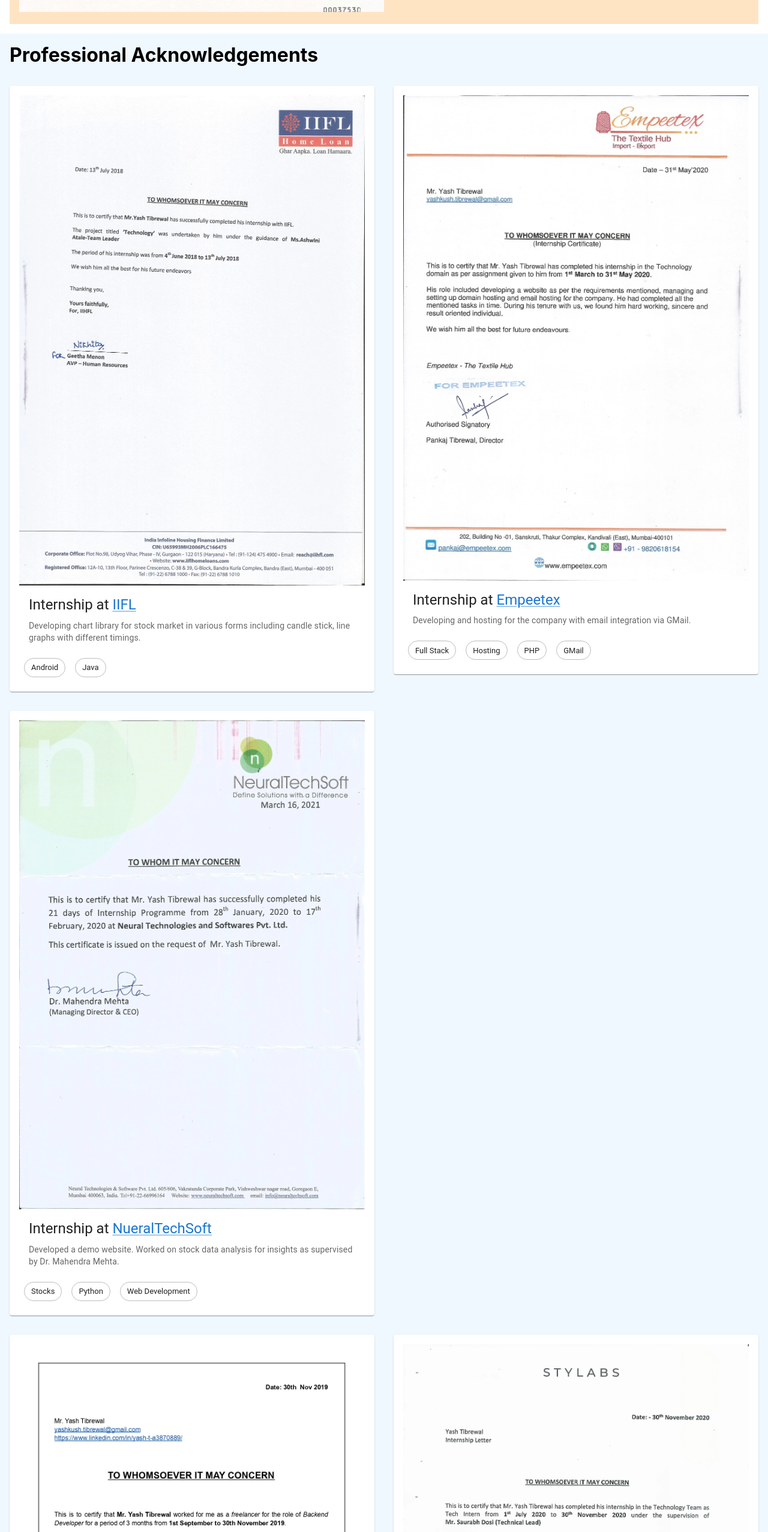
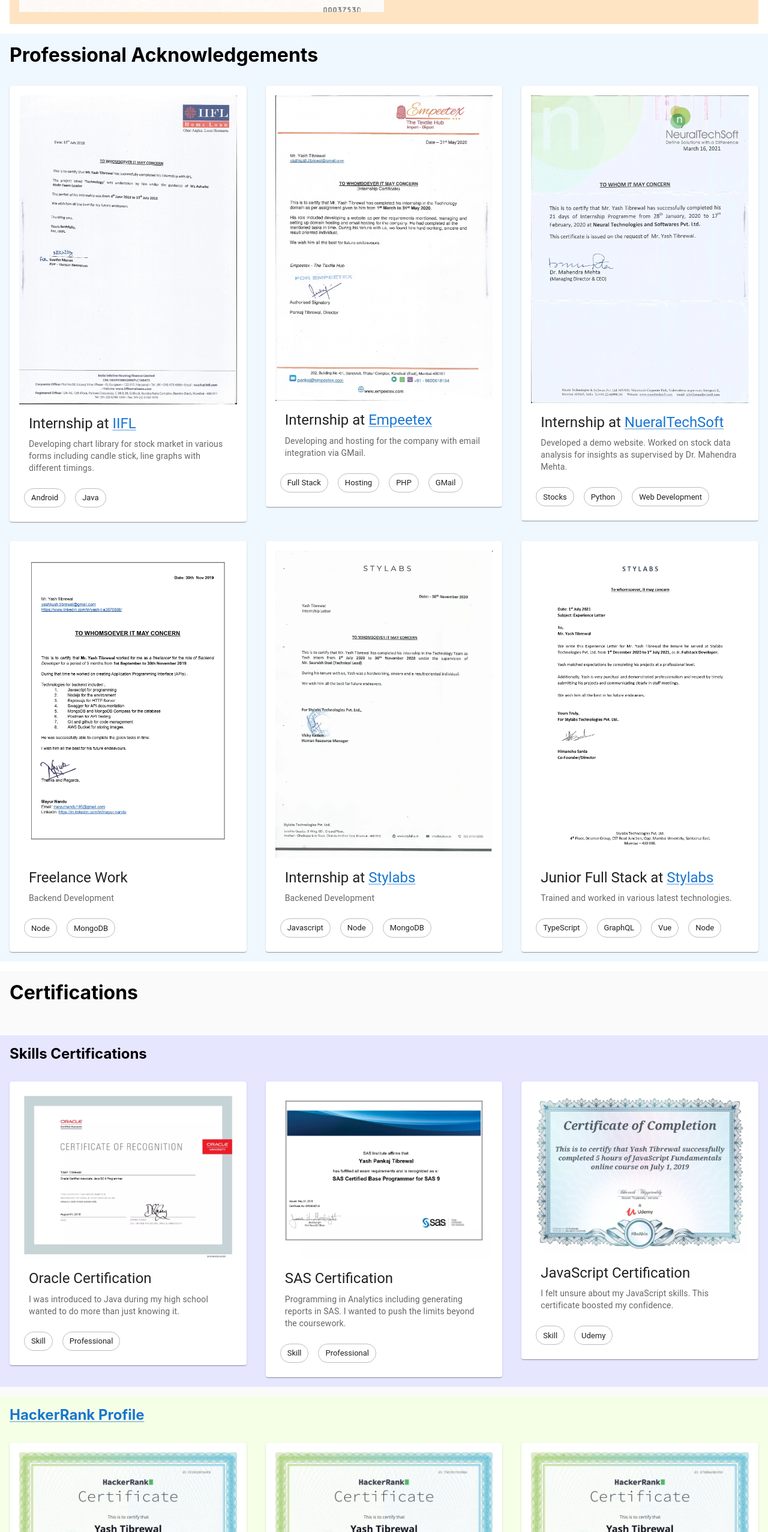
Before and after one commit to yashtibrewal/portfolio-website, a React (Create React App) app: page / in a window 1280 px wide. Shown: the part 4472-7026 px from the top of the page at 60% size. Built offline with nearby package versions, Linux system fonts and the light colour scheme.

Commit message:
checkpoint

```diff
--- a/src/components/Certification/CompetitionCertificates.tsx
+++ b/src/components/Certification/CompetitionCertificates.tsx
@@ -11,7 +11,7 @@
         <div id="compCert">
             <h2 className="logo">Hackathons</h2>
             <Grid container>
-                <Grid item xs={12} sm={12} md={6}>
+                <Grid item xs={12} sm={6} md={4}>
                     <Card className="card">
                         <CardMedia
                             component="img"
@@ -33,7 +33,7 @@
 
                     </Card>
                 </Grid>
-                <Grid item xs={12} sm={12} md={6}>
+                <Grid item xs={12} sm={6} md={4}>
                     <Card className="card">
                         <CardMedia
                             component="img"
@@ -54,7 +54,7 @@
                         <Chip sx={{ justifySelf: 'end', m: 1 }} variant="outlined" label="One Day" />
                     </Card>
                 </Grid>
-                <Grid item xs={12} sm={12} md={6}>
+                <Grid item xs={12} sm={6} md={4}>
                     <Card className="card">
                         <CardMedia
                             component="img"
--- a/src/components/Certification/CourseraCertificates.tsx
+++ b/src/components/Certification/CourseraCertificates.tsx
@@ -11,7 +11,7 @@
         <div id="courseraCert">
             <h2 className="logo"><Link href='https://www.coursera.org/user/b66ffe392694af9fbba1a4b58a8c948b'>Coursera Profile</Link></h2>
             <Grid container>
-                <Grid item xs={12} sm={12} md={6}>
+                <Grid item xs={12} sm={6} md={4}>
                     <Card className="card">
                         <CardMedia
                             component="img"
@@ -32,7 +32,7 @@
 
                     </Card>
                 </Grid>
-                <Grid item xs={12} sm={12} md={6}>
+                <Grid item xs={12} sm={6} md={4}>
                     <Card className="card">
                         <CardMedia
                             component="img"
@@ -52,7 +52,7 @@
                         <Chip sx={{ justifySelf: 'end', m: 1 }} variant="outlined" label="Coursera" />
                     </Card>
                 </Grid>
-                <Grid item xs={12} sm={12} md={6}>
+                <Grid item xs={12} sm={6} md={4}>
                     <Card className="card">
                         <CardMedia
                             component="img"
--- a/src/components/Certification/HackerRankCertificates.tsx
+++ b/src/components/Certification/HackerRankCertificates.tsx
@@ -11,7 +11,7 @@
         <div id="hackerCert">
             <h2 className="logo"><Link href='https://www.hackerrank.com/yashtibrewal?hr_r=1'>HackerRank   Profile</Link></h2>
             <Grid container>
-                <Grid item xs={12} sm={12} md={6}>
+                <Grid item xs={12} sm={6} md={4}>
                     <Card className="card">
                         <CardMedia
                             component="img"
@@ -32,7 +32,7 @@
 
                     </Card>
                 </Grid>
-                <Grid item xs={12} sm={12} md={6}>
+                <Grid item xs={12} sm={6} md={4}>
                     <Card className="card">
                         <CardMedia
                             component="img"
@@ -52,7 +52,7 @@
                         <Chip sx={{ justifySelf: 'end', m: 1 }} variant="outlined" label="HackerRank" />
                     </Card>
                 </Grid>
-                <Grid item xs={12} sm={12} md={6}>
+                <Grid item xs={12} sm={6} md={4}>
                     <Card className="card">
                         <CardMedia
                             component="img"
--- a/src/components/Certification/SkillCertificates.tsx
+++ b/src/components/Certification/SkillCertificates.tsx
@@ -12,7 +12,7 @@
         <div id="skillCert">
             <h2 className="logo">Skills Certifications</h2>
             <Grid container>
-                <Grid item xs={12} sm={12} md={6}>
+                <Grid item xs={12} sm={6} md={4}>
                     <Card className="card">
                         <CardMedia
                             component="img"
@@ -33,7 +33,7 @@
                         <Chip sx={{ justifySelf: 'end', m: 1 }} variant="outlined" label="Professional" />
                     </Card>
                 </Grid>
-                <Grid item xs={12} sm={12} md={6}>
+                <Grid item xs={12} sm={6} md={4}>
                     <Card className="card">
                         <CardMedia
                             component="img"
@@ -54,7 +54,7 @@
                         <Chip sx={{ justifySelf: 'end', m: 1 }} variant="outlined" label="Professional" />
                     </Card>
                 </Grid>
-                <Grid item xs={12} sm={12} md={6}>
+                <Grid item xs={12} sm={6} md={4}>
                     <Card  className="card">
                         <CardMedia
                             component="img"
@@ -75,9 +75,6 @@
                         <Chip sx={{ justifySelf: 'end', m: 1 }} variant="outlined" label="Udemy" />
                     </Card>
                 </Grid>
-                <Grid item xs={12} sm={12} md={6}></Grid>
-                <Grid item xs={12} sm={12} md={6}></Grid>
-                <Grid item xs={12} sm={12} md={6}></Grid>
             </Grid>
 
         </div>
--- a/src/components/Greetings.tsx
+++ b/src/components/Greetings.tsx
@@ -1,12 +1,8 @@
 
-
-
-function Greet(){
+export default function Greet(){
     return (
         <h1 id="greet">
             Hi there! I am Yash. Nice to meet you.
         </h1>
     )
 }
-
-export default Greet;
--- a/src/components/NavigationBar.tsx
+++ b/src/components/NavigationBar.tsx
@@ -1,3 +1,4 @@
+import Grid from '@mui/material/Grid'
 
 function NavigationBar() {
     return (
@@ -10,6 +11,7 @@
             <a className="list-item" href="#googleCertificates">Google Certificates</a>
             <a className="list-item" href="#workshopCertificates">Workshop Certificates</a>
         </div>
+
     );
 }
 
--- a/src/components/Professional/ProfessionalCertificates.tsx
+++ b/src/components/Professional/ProfessionalCertificates.tsx
@@ -11,7 +11,7 @@
         <div id="professionalCertificates">
             <h1 className="logo">Professional Acknowledgements</h1>
             <Grid container>
-                <Grid item xs={12} sm={12} md={6}>
+                <Grid item xs={12} sm={6} md={4}>
                     <Card className="card">
                         <CardMedia
                             component="img"
@@ -31,7 +31,7 @@
                         <Chip sx={{ justifySelf: 'end', m: 1 }} variant="outlined" label="Java" />
                     </Card>
                 </Grid>
-                <Grid item xs={12} sm={12} md={6}>
+                <Grid item xs={12} sm={6} md={4}>
                     <Card className="card">
                         <CardMedia
                             component="img"
@@ -55,7 +55,7 @@
                         <Chip sx={{ justifySelf: 'end', m: 1 }} variant="outlined" label="GMail" />
                     </Card>
                 </Grid>
-                <Grid item xs={12} sm={12} md={6}>
+                <Grid item xs={12} sm={6} md={4}>
                     <Card className="card">
                         <CardMedia
                             component="img"
@@ -76,11 +76,7 @@
                         <Chip sx={{ justifySelf: 'end', m: 1 }} variant="outlined" label="Web Development" />
                     </Card>
                 </Grid>
-            </Grid>
-            <div id="profP2">
-
-            <Grid container>
-                <Grid item xs={12} sm={12} md={6}>
+                <Grid item xs={12} sm={6} md={4}>
                     <Card className="card">
                         <CardMedia
                             component="img"
@@ -100,7 +96,7 @@
                         <Chip sx={{ justifySelf: 'end', m: 1 }} variant="outlined" label="MongoDB" />
                     </Card>
                 </Grid>
-                <Grid item xs={12} sm={12} md={6}>
+                <Grid item xs={12} sm={6} md={4}>
                     <Card className="card">
                         <CardMedia
                             component="img"
@@ -121,7 +117,7 @@
                         <Chip sx={{ justifySelf: 'end', m: 1 }} variant="outlined" label="MongoDB" />
                     </Card>
                 </Grid>
-                <Grid item xs={12} sm={12} md={6}>
+                <Grid item xs={12} sm={6} md={4}>
                     <Card className="card">
                         <CardMedia
                             component="img"
@@ -146,8 +142,6 @@
 
             </Grid>
             </div>
-
-        </div>
     )
 }
 
```
Also changed, not shown: src/components/Certification/WorkshopCertificates.tsx (+4 -4 lines), src/components/ContactMe.tsx (+6 -6 lines).
